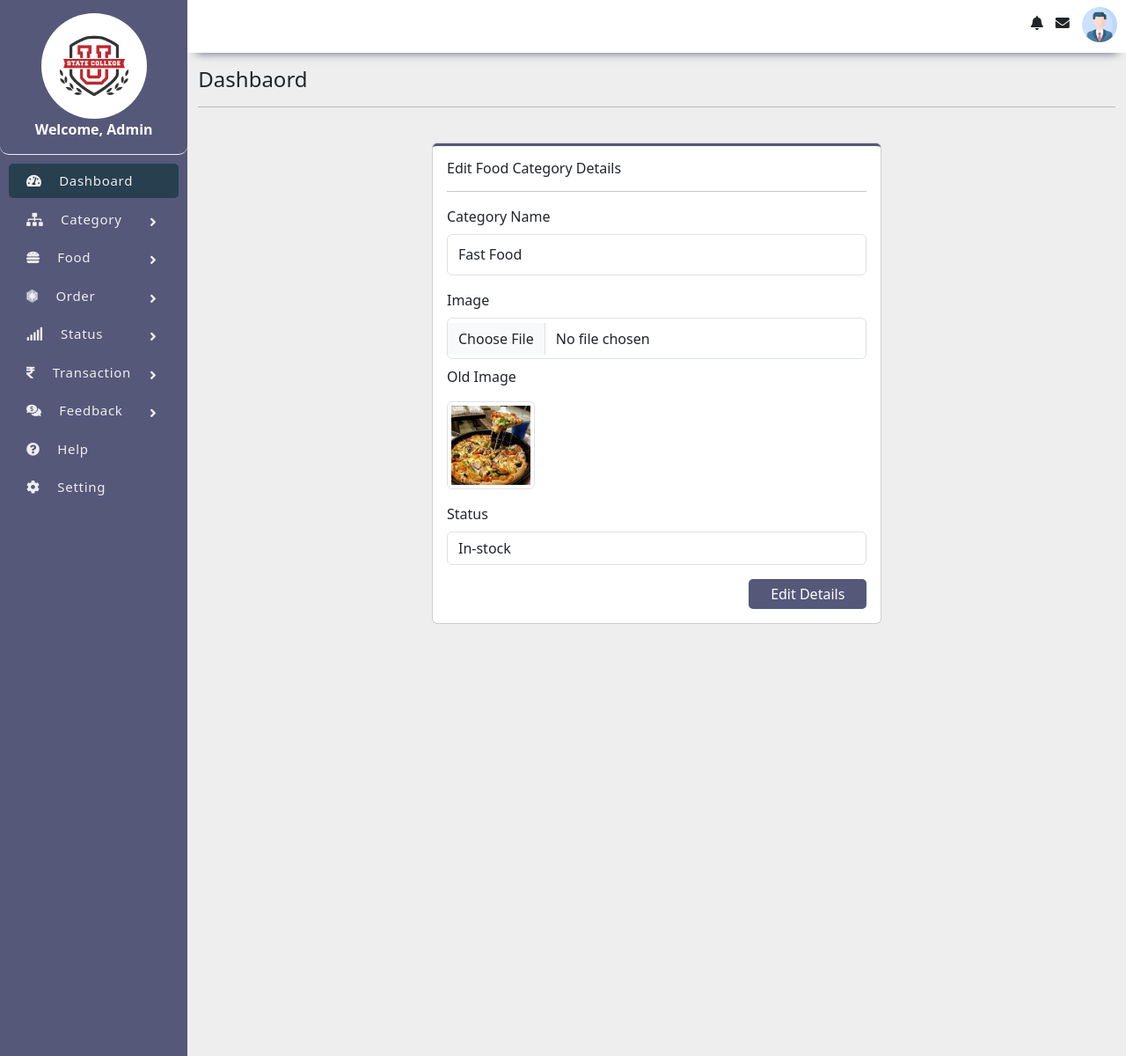
After one commit to Aliashrafali/food-oredering-system-, a PHP site: page /admin/edit-category.php?id=1 in a window 1280 px wide. The commit adds this page. Shown: the whole page at 88% size. Run offline with PHP 8.4, Linux system fonts and the light colour scheme; data comes from the database, SQL or seed files in the repository; some libraries are stand-ins or nearby versions.

Commit message:
add new files

```diff
--- a/admin/css/category.css
+++ b/admin/css/category.css
@@ -5,6 +5,7 @@
     border-radius: 5px;
     box-shadow: rgba(0, 0, 0, 0.02) 0px 1px 3px 0px, rgba(27, 31, 35, 0.15) 0px 0px 0px 1px;
     border-top: 3px solid #555879;
+    margin-bottom: 20px;
 }
 .form input[type="text"]{
     height: 47px;
--- a/admin/css/style.css
+++ b/admin/css/style.css
@@ -4,7 +4,7 @@ body{
     background-color: #EEE;
 }
 .sidebar{
-    height: 100vh;
+    height: 1200px;
     background-color: #555879;
 }
 .sidebar .sidebar-top{
--- /dev/null
+++ b/admin/edit-category.php
@@ -0,0 +1,72 @@
+<?php
+    include 'sql/config.php';
+    include 'includes/header.php';
+    include 'includes/navbar.php';
+    include 'includes/top-header.php';
+
+    $id = $_GET['id'];
+    $sql = mysqli_query($conn, "SELECT * FROM tbl_category WHERE id = '$id'") or die(mysqli_error($conn));
+    if(mysqli_num_rows($sql) > 0){
+        $row = mysqli_fetch_array($sql);
+    }
+?>
+
+    <div class="container-fluid">
+        <div class="row">
+            <div class="col-12 pt-3">
+                <h4>Dashbaord</h4><hr>
+            </div>
+        </div>
+        <div class="row">
+            <div class="col-lg-3 col-md-3 col-sm-12"></div>
+            <div class="col-lg-6 col-md-6 col-sm-12">
+                <div class="form p-3">
+                    <h6>Edit Food Category Details</h6><hr>
+                    <form action="sql/edit-category.php" method="POST" enctype="multipart/form-data">
+                        <input type="hidden" name="id" value="<?= $row['id']; ?>">
+                        <div class="mb-3">
+                            <label for="exampleInputEmail1" class="form-label">Category Name</label>
+                            <input type="text" name="cname" class="form-control" value="<?= $row['cname']; ?>" id="cname" aria-describedby="emailHelp">
+                        </div>
+                        <div class="mb-3">
+                            <label for="exampleInputEmail1" class="form-label">Image </label>
+                            <input type="file" name="cimage" class="form-control" id="cimage" aria-describedby="emailHelp">
+                            <p class="pt-2">Old Image</p>
+                            <img src="sql/category/<?php echo $row['image']; ?>" alt="" class="img-thumbnail" height="100px" width="100px">
+                        </div>
+
+                        <div class="mb-3">
+                            <label for="exampleInputEmail1" class="form-label">Status </label>
+                            <select name="status" class="form-control">
+                                <?php
+                                    if($row['status'] == 0){
+                                ?>
+                                    <option value="0" selected>In-stock</option>
+                                    <option value="1">Out of stock</option>
+                                <?php
+                                    }else{
+                                ?>
+                                    <option value="0">In-stock</option>
+                                    <option value="1" selected>Out of stock</option>
+                                <?php
+                                    }
+                                ?>
+                            </select>
+                        </div>
+
+                        <div class="row">
+                            <div class="col-12">
+                                <div style="display: block; float: right;">
+                                    <button type="submit" name="ok" style="background-color: #555879;">Edit Details</button>
+                                </div>
+                            </div>
+                        </div>
+                    </form>
+                </div>
+            </div>
+        </div>
+    </div>
+
+<?php
+    include ('includes/footer.php');
+?>
--- a/admin/view-category.php
+++ b/admin/view-category.php
@@ -61,8 +61,8 @@
                                         ?>
                                     </td>
                                     <td>
-                                        <a href=""><span class="badge rounded-pill text-bg-primary">Edit</span></a>
-                                        <a href=""><span class="badge rounded-pill text-bg-danger">Delete</span></a>
+                                        <a href="edit-category.php?id=<?php echo $row['id']; ?>"><span class="badge rounded-pill text-bg-primary">Edit</span></a>
+                                        <a href="sql/del-category.php?id=<?php echo $row['id']; ?>"><span class="badge rounded-pill text-bg-danger">Delete</span></a>
                                     </td>
                                 </tr>
                             <?php
```
Also changed, not shown: admin/sql/del-category.php (added, +11 -0 lines), admin/sql/edit-category.php (added, +28 -0 lines).
